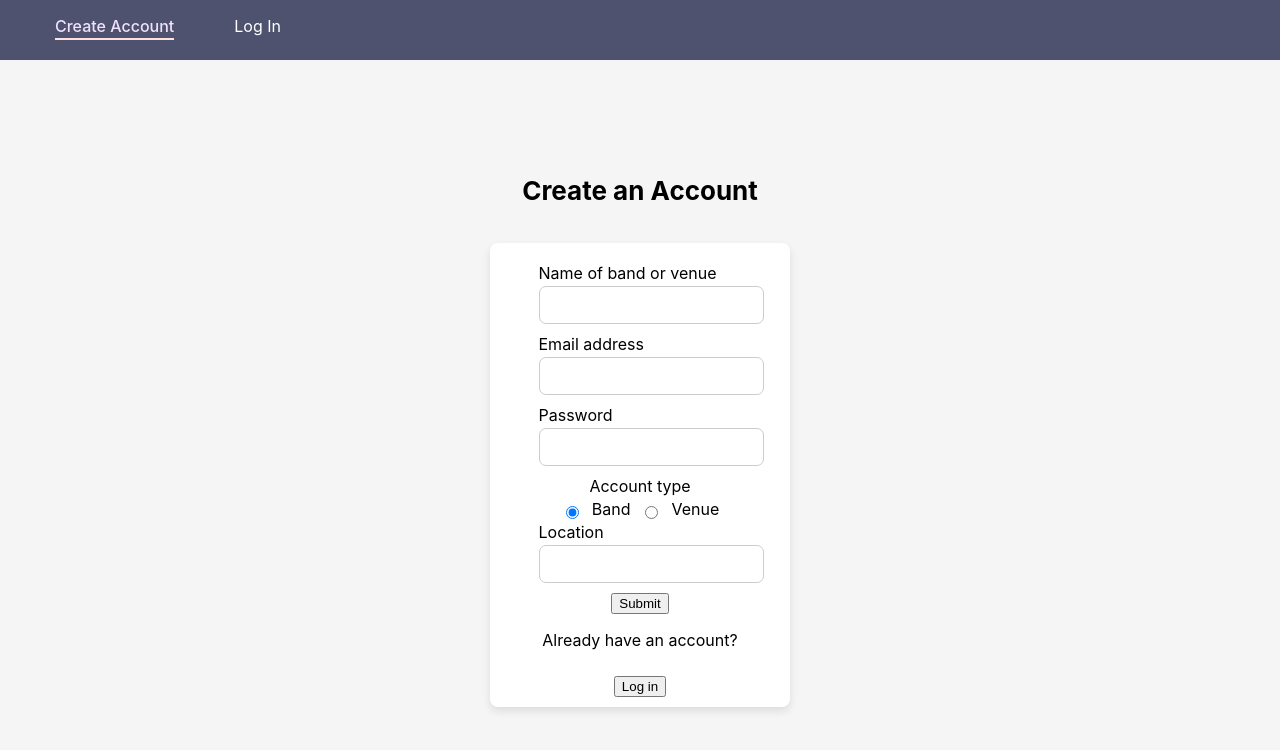
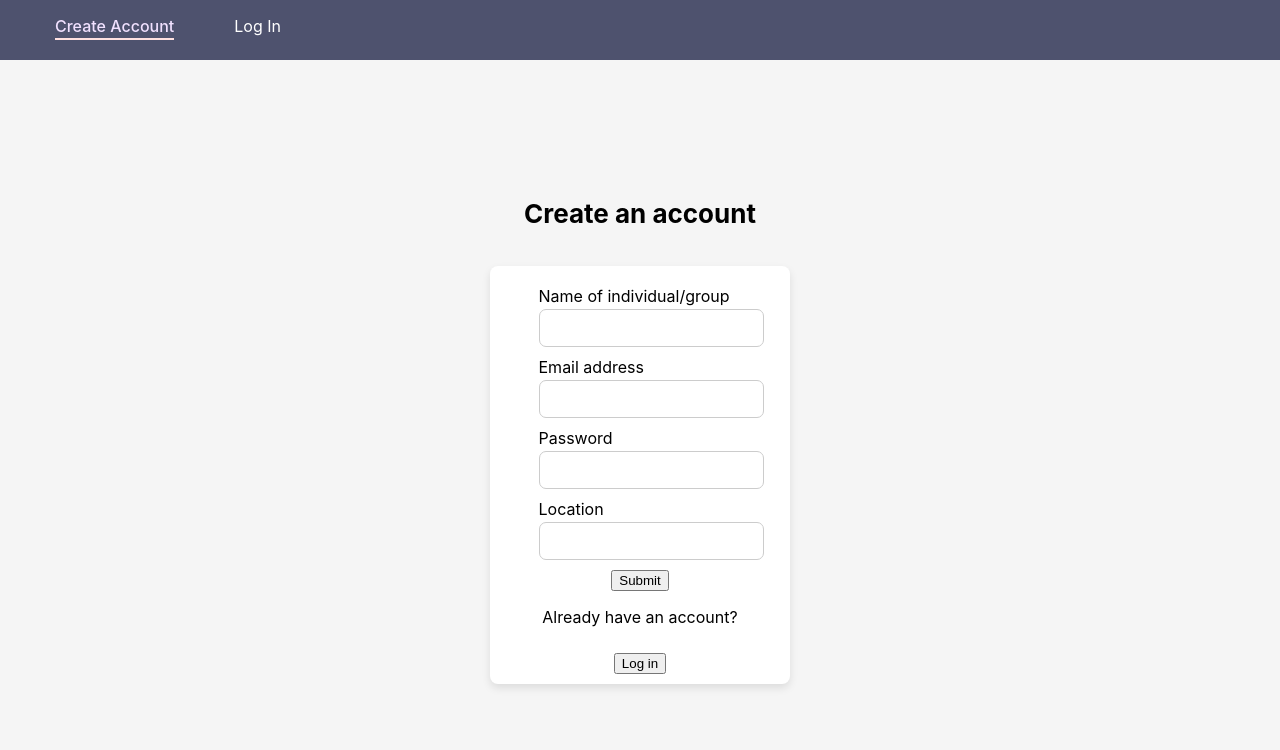
Before and after one commit to a1noack/band-match, a React (Create React App) app: page / in a window 1280 px wide. Shown: the top 750 px of the page. Built offline with nearby package versions, Linux system fonts and the light colour scheme; no server answers.

Commit message:
Remove option to create account for venue

```diff
--- a/src/pages/SignUp.js
+++ b/src/pages/SignUp.js
@@ -1,5 +1,5 @@
 import React, { useState } from "react";
-import { createUserWithEmailAndPassword } from "firebase/auth";
+import { createUserWithEmailAndPassword, sendSignInLinkToEmail } from "firebase/auth";
 import { useNavigate } from 'react-router-dom';
 import { doc, setDoc } from "firebase/firestore";
 
@@ -24,14 +24,15 @@ function SignUp() {
       event.preventDefault()
       try {
         // Create a new user
-        const { user } = await createUserWithEmailAndPassword(auth, email, password)
+        const { user } = await createUserWithEmailAndPassword(auth, email, password);
+
         navigate("/feed");
 
         // Add the user's info to the database
         await setDoc(doc(db, "users", user.uid), {
           name: name,
           email: email,
-          accountType: accountType,
+          accountType: "band",
           location: location,
           profileImage: null,
           visited: []
@@ -50,10 +51,10 @@ function SignUp() {
     return (
       <div>
         <div className="content-container">
-          <h2 className={"App-header"}>Create an Account</h2>
+          <h2 className={"App-header"}>Create an account</h2>
           <form onSubmit={handleSubmit}>
             <div className="form-group">
-              <label>Name of band or venue</label>
+              <label>Name of individual/group</label>
               <input
                   id="name"
                   type="text"
@@ -80,8 +81,8 @@ function SignUp() {
                   onChange={(e) => setPassword(e.target.value)}
               />
             </div>
-            <label>Account type</label>
-            <div className="radio-group">
+            {/* <label>Account type</label> */}
+            {/* <div className="radio-group">
               <input
                   type="radio"
                   id="band"
@@ -100,7 +101,7 @@ function SignUp() {
                   onChange={handleRadioChange}
                    />
               <label for="venue">Venue</label>
-            </div>
+            </div> */}
             <div className="form-group">
               <label>Location</label>
               <input
```
